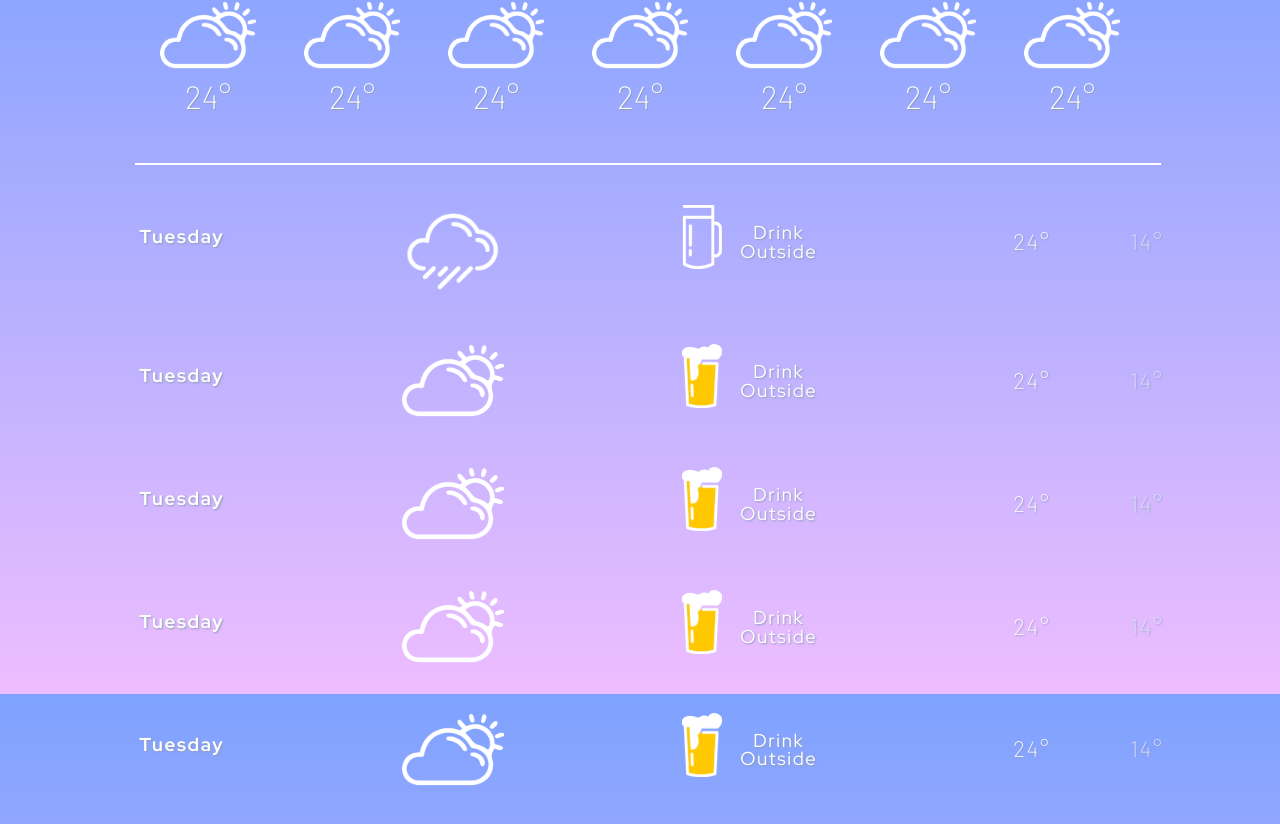
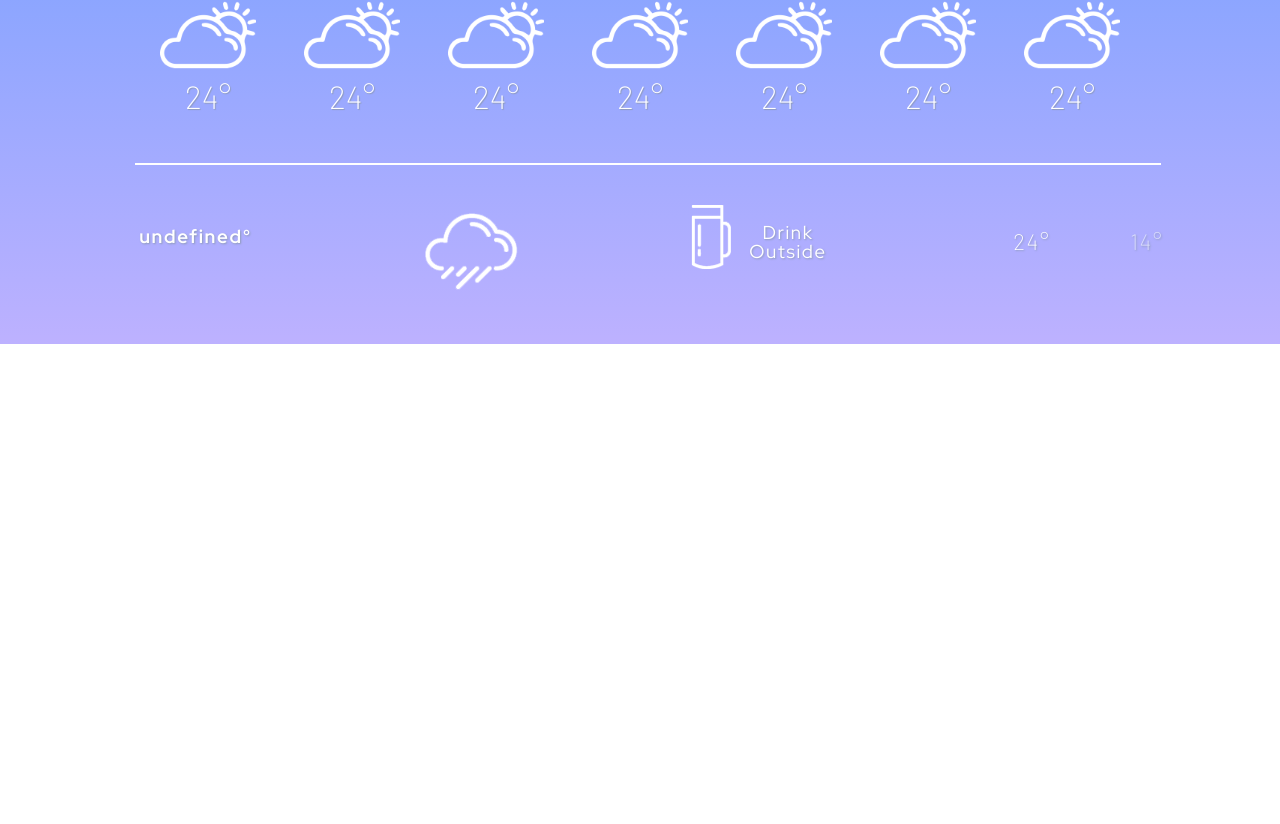
Before and after one commit to kojiokajima/beer-weather, a React (Create React App) app: page / in a window 1280 px wide. Shown: the part 906-1730 px from the top of the page. After the commit the page ends 1250 px from the top, so only its background shows below. Built offline with nearby package versions, Linux system fonts and the light colour scheme; no server answers.

Commit message:
added weekly weather part jsx

```diff
--- a/src/Inae.js
+++ b/src/Inae.js
@@ -4,10 +4,11 @@ import './sass/main.scss';
 import Logo from './sass/img/fake_logo.png';
 import icon from './sass/img/icon.png';
 import Beer from './sass/img/coronas.png';
-import BeerIcon from './sass/img/beer_w.png'
+// import BeerIcon from './sass/img/beer_w.png'
 import Test from './Test';
 import CurrentWeather from './CurrentWeather';
 import Searth from "./Search";
+import WeekWeather from './WeekWeather';
 
 export const TempContext = createContext([0, ()=>{}])
 export const WeatherContext = createContext(['Clouds', ()=>{}])
@@ -26,7 +27,23 @@ function Inae() {
         },
         weather: [{icon: ''}]
     }
+
+    //weekly part
+    const defaultWeeklyWeatherData = [{
+        dt_text: '',
+        main: {
+            temp_max: '',
+            temp_min: ''
+        }
+
+    }]
+
     const [weatherData, setWeatherData] = useState(defaultWeatherData)
+
+    //weekly part
+    const [weeklyWeatherData, setWeeklyWeahterData] = useState(defaultWeeklyWeatherData)
+
+
 
     const handleChange = (e) => {
         setText(e.target.value)
@@ -35,6 +52,7 @@ function Inae() {
     const onClickButton = (e) => {
         console.log(text)
         fetchWetherData()
+        fetchWeeklyWetherData()
     }
 
     const fetchWetherData = async () => {
@@ -42,6 +60,56 @@ function Inae() {
         const response = await axios.get(url)
         setWeatherData(response.data)
     }
+
+    //weekly api
+    const fetchWeeklyWetherData = async () => {
+        const url = `https://api.openweathermap.org/data/2.5/forecast?q=${text}&appid=${process.env.REACT_APP_WEATHER_API}`;
+        const response = await axios.get(url)
+        setWeeklyWeahterData(response.data)
+        console.log(response.data.list);
+    }
+
+  //weekly api try2
+
+    // const fetchWeeklyWetherData = async(text) => {
+    //     try {
+    //         const { data: {city: {name}, list} } = await axios.get(`https://api.openweathermap.org/data/2.5/forecast?q=${text}&appid=${process.env.REACT_APP_WEATHER_API}`);
+    //         let i;
+    //         let days = [];
+    //         console.log(list);
+    //         for(i = 0; i < list.length; i+=8) {
+    //             var temp = [];
+    //             temp.push(new Date(list[i+5].dt_txt));
+    //             const maxTemp = findMax(list, i);
+    //             temp.push(maxTemp);
+    //             temp.push(list[i].weather[0].main);
+    //             temp.push(list[i+3].weather[0].description);
+    //             temp.push(list[i].weather[0].icon);
+    //             days.push(temp);
+    //         }
+
+    //         const selectedData = {
+    //             cityname : name,
+    //             futuredays : days
+    //         }
+    //         return selectedData;
+
+    //     } catch(error) {
+    //         console.log(error);
+    //     }
+    // }
+
+    // // Finds max temperature in the day
+    // const findMax = (weatherList, start) => {
+    //     var i;
+    //     var max = 0;
+    //     for(i = start; i < start+8; i++) {
+    //         max = Math.max(max, weatherList[i].main.feels_like);
+    //     }
+    //     max = ((max * 9/5) - 459.67).toFixed(1);
+    //     return max;
+    // }
+
 
     return (
     <TempContext.Provider value={[temp, setTemp], [weather, setWeather]} >
@@ -176,8 +244,11 @@ function Inae() {
         </div>
       </div>
       <hr></hr>
+      {/* <WeekWeather fetchWeeklyWetherData={fetchWeeklyWetherData} weeklyWeatherData={weeklyWeatherData} /> */}
+      <WeekWeather fetchWeeklyWetherData={fetchWeeklyWetherData} />
 
-        <div className="weather-week">
+
+        {/* <div className="weather-week">
             <div className="week-content">
                 <h3 className="time-text">Tuesday</h3>
                 <img src="/icon/09d.png" className="weather-content-icon" />
@@ -238,7 +309,7 @@ function Inae() {
                     <h3 className="temp-text low">14°</h3>
                 </div>
             </div>
-        </div>
+        </div> */}
 
       <div className="beer-wave-all">
         <div className="beer-waves"></div>
--- a/src/WeekWeather.jsx
+++ b/src/WeekWeather.jsx
@@ -0,0 +1,41 @@
+import axios from 'axios'
+import React, { useEffect } from 'react'
+import BeerIcon from './sass/img/beer_w.png'
+import icon from './sass/img/icon.png';
+// import {} from './Inae'
+
+const WeekWeather = ({ fetchWeeklyWetherData } ) => {
+
+
+    useEffect(() => {
+        fetchWeeklyWetherData()
+    }, [])
+
+
+    return (
+
+        <>
+         <div className="weather-week">
+            <div className="week-content">
+                <h3 className="time-text">
+                    {fetchWeeklyWetherData.data + "°"}
+                </h3>
+                <img src="/icon/09d.png" className="weather-content-icon" />
+                <div className="beer-reco">
+                    <img src="/beer_t.gif" className="beer-content-icon" />
+                    <h3 className="beer-content-text">Drink Outside</h3>
+                </div>
+                <div className="temp-low-high">
+                    <h3 className="temp-text high">24°</h3>
+                    <h3 className="temp-text low">14°</h3>
+                </div>
+            </div>
+
+        </div>
+        </>
+    )
+}
+
+
+
+export default WeekWeather
```
